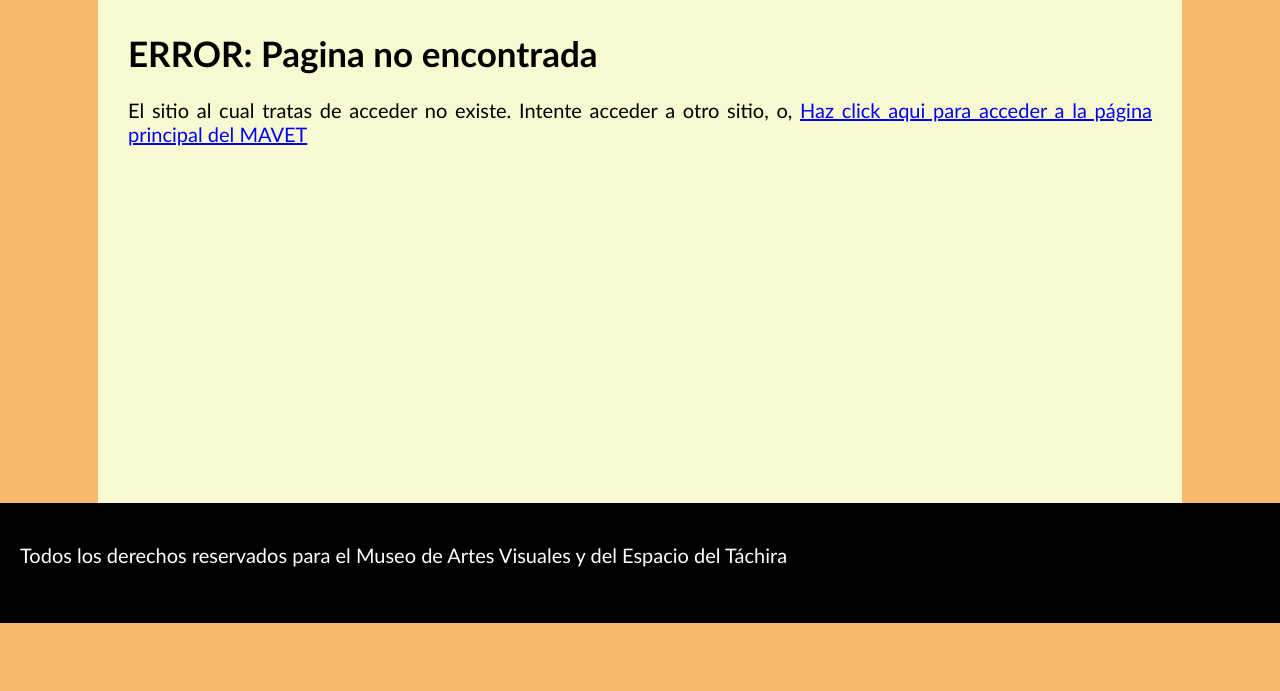
After one commit to JDRL555/mavet-platform-app-web, a Flask app: template src/templates/404.html in a window 1280 px wide. The commit adds this page. Shown: the part 109-800 px from the top of the page. Run offline with Flask 3, Linux system fonts and the light colour scheme; the template is opened without the code that fills it, so the values that code supplies are empty; some libraries are stand-ins or nearby versions.

Commit message:
created the 404 page

```diff
--- a/src/app.py
+++ b/src/app.py
@@ -1,4 +1,4 @@
-from flask                import Flask
+from flask                import Flask, render_template
 from routes.index_routes  import index_router
 from routes.auth_routes   import auth_router
 from routes.user_routes   import user_router
@@ -7,8 +7,12 @@ from flask_sqlalchemy     import SQLAlchemy
 
 app = Flask(__name__)
 
+def notFound(error):
+  return render_template("404.html")
+
 app.config['SQLALCHEMY_DATABSE_URI'] = ''
 app.config['SQLALCHEMY_TRACK_MODIFICATIONS'] = False
+app.register_error_handler(404, notFound)
 
 SQLAlchemy(app)
 
--- /dev/null
+++ b/src/static/css/404.css
@@ -0,0 +1,22 @@
+body {
+  background-color: var(--main-bg);
+  font-family: var(--main-font);
+  overflow: hidden;
+}
+
+main {
+  width: 80%;
+  margin: auto;
+  height: 58vh;
+  background-color: var(--content-bg);
+  padding: 30px;
+}
+
+main h1{
+  font-size: 35px;
+}
+
+main p{
+  font-size: 20px;
+  text-align: justify;
+}
--- a/src/static/css/global.css
+++ b/src/static/css/global.css
@@ -3,6 +3,8 @@
   --main-size-font: lighter;
 
   --main-bg: #fab96e;
+
+  --content-bg: lightgoldenrodyellow;
 
   --nav-bg: #b6262e;
   --nav-bg-hover: #cc4e55;
--- a/src/static/css/index.css
+++ b/src/static/css/index.css
@@ -58,7 +58,7 @@ body {
 }
 
 .content_container{
-  background-color:lightgoldenrodyellow ;
+  background-color: var(--content-bg);
   margin: 20px;
   border-radius: 10px;
   padding: 30px;
--- /dev/null
+++ b/src/templates/404.html
@@ -0,0 +1,9 @@
+{% extends 'layout.html' %}
+
+{% block content %}
+  <link rel="stylesheet" href="{{url_for('static', filename='css/404.css')}}">
+  <main>
+    <h1>ERROR: Pagina no encontrada</h1>
+    <p>El sitio al cual tratas de acceder no existe. Intente acceder a otro sitio, o, <a href="/">Haz click aqui para acceder a la página principal del MAVET</a></p>
+  </main>
+{% endblock %}
```
